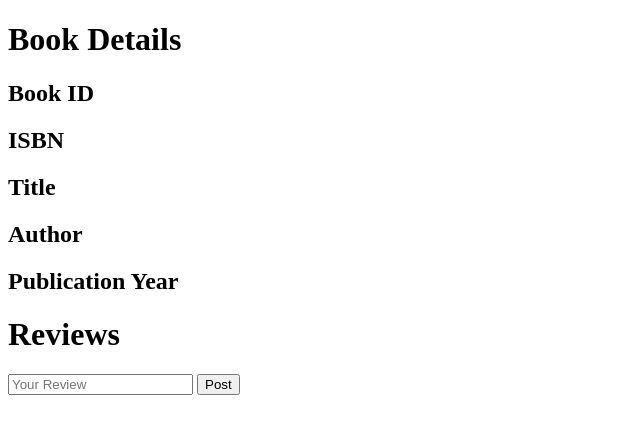
After one commit to itsjeevan/book-bash, a Flask app: template templates/book.html in a window 1280 px wide. The commit adds this page. Shown: the top 434 px of the page, without its empty margins (0-640 px from the left). Run offline with Flask 2, Linux system fonts and the light colour scheme; the template is opened without the code that fills it, so the values that code supplies are empty.

Commit message:
Added book pages with reviews

```diff
--- a/application.py
+++ b/application.py
@@ -30,7 +30,7 @@ db = scoped_session(sessionmaker(bind=engine))
 def index():
 
     if request.method == "GET":
-        if session.get("user_id") is not None:
+        if session.get("user_username") is not None:
             return redirect("/search")
         else:
             return render_template("login.html")
@@ -55,7 +55,7 @@ def index():
             if user is not None:
                 hashed_password = hashlib.sha256((password + user.salt).encode('utf-8')).hexdigest()
                 if hashed_password == user.password:
-                    session["user_id"] = user.id
+                    session["user_username"] = user.username
                     return redirect("/search")
 
             print("Username or password incorrect")
@@ -80,7 +80,7 @@ def index():
                     SELECT id FROM users WHERE username = :username""",
                     {"username": username}).fetchone()
 
-                session["user_id"] = user.id
+                session["user_username"] = user.username
 
                 print("Registered user")
                 return redirect("/search")
@@ -94,12 +94,17 @@ def index():
 @app.route("/search")
 def search():
     # User successfully logged in
-    if session.get("user_id") is not None:
+    if session.get("user_username") is not None:
 
         results = request.args.get("results")
-        books = []
 
-        if request.args.get("category") == "isbn":
+        if results is None:
+            books = "Start searching!"
+
+        elif not results:
+            books = "No results found"
+
+        elif request.args.get("category") == "isbn":
             books = db.execute("""
                 SELECT * FROM books WHERE isbn ILIKE '%' || :isbn || '%'""",
                 {"isbn": results}).fetchall()
@@ -121,6 +126,39 @@ def search():
     else:
         return redirect("/")
 
+@app.route("/book/<string:isbn>", methods=["GET", "POST"])
+def book(isbn):
+
+    book = db.execute("""
+        SELECT * FROM books WHERE isbn = :isbn""",
+        {"isbn": isbn}).fetchone()
+
+    reviews = db.execute("""
+        SELECT * FROM reviews WHERE book_isbn = :book_isbn ORDER BY id DESC""",
+        {"book_isbn": book.isbn}).fetchall()
+
+    if request.method == "GET" and session.get("user_username") is not None:
+        return render_template("book.html", book=book, reviews=reviews)
+
+    elif request.method == "POST" and session.get("user_username") is not None:
+        review = request.form.get("review")
+
+        db.execute("""
+            INSERT INTO reviews (book_isbn, user_username, review)
+            VALUES (:book_isbn, :user_username, :review)""",
+            {"book_isbn": book.isbn, "user_username": session["user_username"], "review": review})
+        db.commit()
+
+        reviews = db.execute("""
+            SELECT * FROM reviews WHERE book_isbn = :book_isbn ORDER BY id DESC""",
+            {"book_isbn": book.isbn}).fetchall()
+
+        return render_template("book.html", book=book, reviews=reviews)
+
+    else:
+        return redirect("/")
+
+
 
 @app.route("/logout")
 def logout():
--- /dev/null
+++ b/templates/book.html
@@ -0,0 +1,37 @@
+{% extends "layout.html" %}
+
+
+{% block body %}
+
+<h1>Book Details</h1>
+<h2>Book ID</h2>
+<p>{{ book.id }}</p>
+
+<h2>ISBN</h2>
+<p>{{ book.isbn }}</p>
+
+<h2>Title</h2>
+<p>{{ book.title }}</p>
+
+<h2>Author</h2>
+<p>{{ book.author }}</p>
+
+<h2>Publication Year</h2>
+<p>{{ book.year }}</p>
+
+
+<h1>Reviews</h1>
+
+<ul>
+{% for review in reviews %}
+<li>{{ review.review }} | Posted by {{ review.user_username }}</li>
+{% endfor %}
+</ul>
+
+
+<form action="{{ url_for('book', isbn=book.isbn) }}" method="post">
+    <input type="text" name="review" placeholder="Your Review">
+    <button>Post</button>
+</form>
+
+{% endblock %}
```
Also changed, not shown: templates/search.html (+13 -4 lines).
